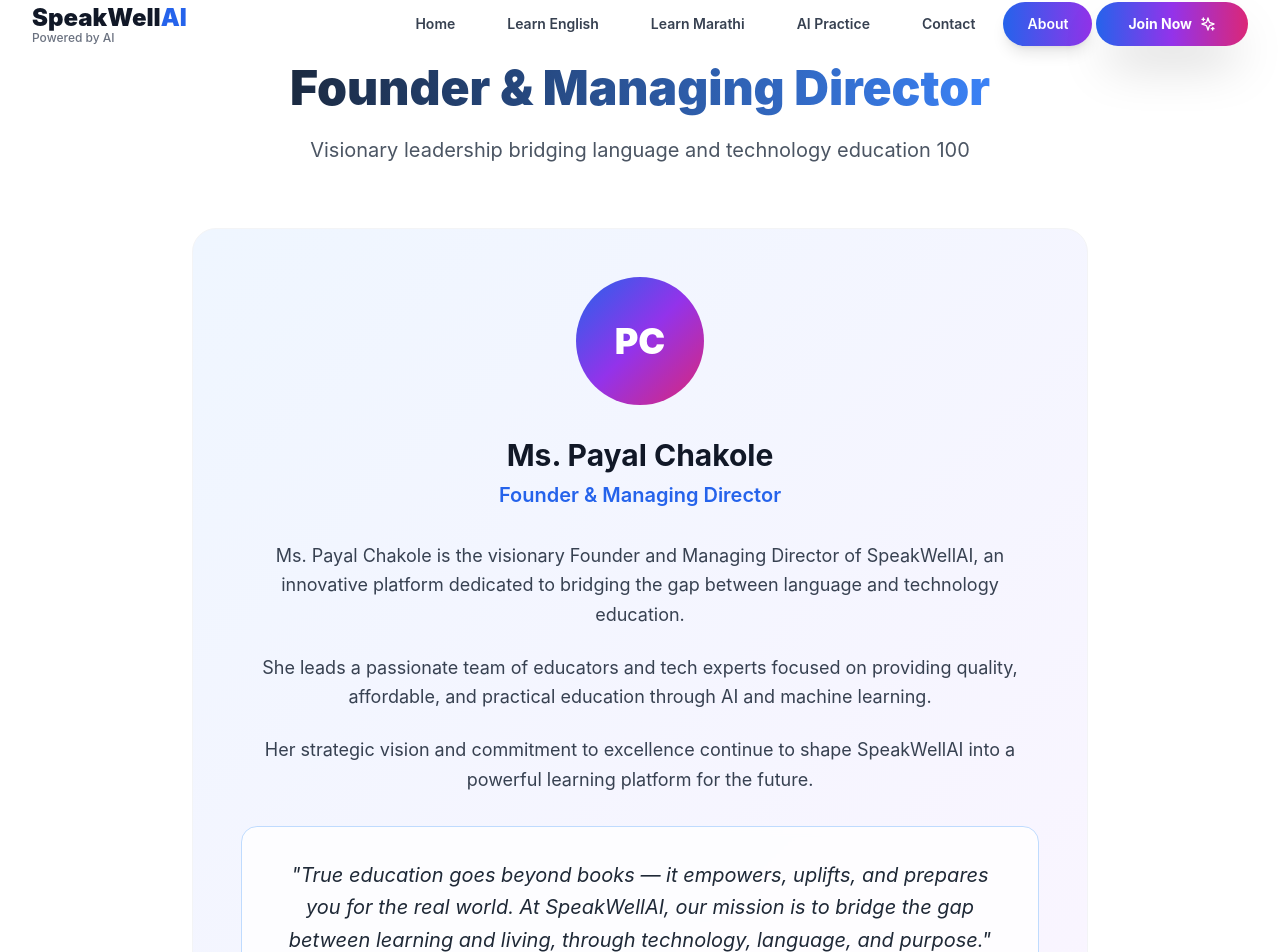
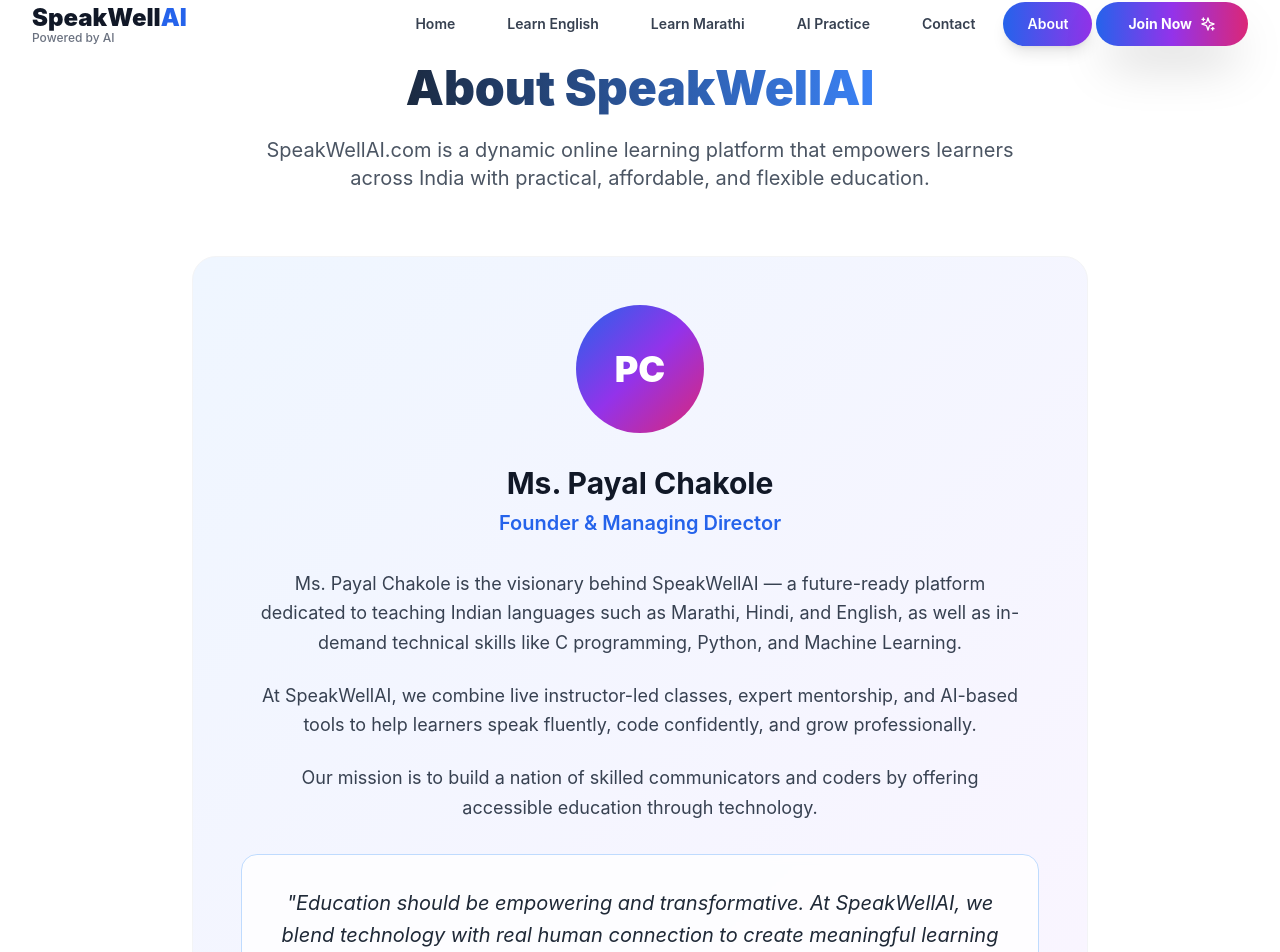
Before and after one commit to nikemod1/SpeakWellai, a React (Vite) app: page /about in a window 1280 px wide. Shown: the part 16-968 px from the top of the page. Built offline with nearby package versions, Linux system fonts and the light colour scheme.

Commit message:
Update About.tsx

```diff
--- a/src/pages/About.tsx
+++ b/src/pages/About.tsx
@@ -4,15 +4,15 @@
 const About: React.FC = () => {
   return (
     <div className="bg-white text-gray-900">
-      {/* Founder & Managing Director Section */}
+      {/* Founder & Platform Info Section */}
       <section className="py-20 bg-white">
         <div className="max-w-7xl mx-auto px-4 sm:px-6 lg:px-8">
           <div className="text-center mb-16">
             <h2 className="text-4xl md:text-5xl font-black text-gray-900 mb-6">
-              <span className="gradient-text">Founder & Managing Director</span>
+              <span className="gradient-text">About SpeakWellAI</span>
             </h2>
             <p className="text-xl text-gray-600 max-w-3xl mx-auto">
-              Visionary leadership bridging language and technology education 100
+              SpeakWellAI.com is a dynamic online learning platform that empowers learners across India with practical, affordable, and flexible education.
             </p>
           </div>
 
@@ -27,19 +27,19 @@
 
               <div className="text-gray-700 text-lg leading-relaxed mb-8 max-w-3xl mx-auto space-y-6">
                 <p>
-                  Ms. Payal Chakole is the visionary Founder and Managing Director of SpeakWellAI, an innovative platform dedicated to bridging the gap between language and technology education.
+                  Ms. Payal Chakole is the visionary behind SpeakWellAI — a future-ready platform dedicated to teaching Indian languages such as Marathi, Hindi, and English, as well as in-demand technical skills like C programming, Python, and Machine Learning.
                 </p>
                 <p>
-                  She leads a passionate team of educators and tech experts focused on providing quality, affordable, and practical education through AI and machine learning.
+                  At SpeakWellAI, we combine live instructor-led classes, expert mentorship, and AI-based tools to help learners speak fluently, code confidently, and grow professionally.
                 </p>
                 <p>
-                  Her strategic vision and commitment to excellence continue to shape SpeakWellAI into a powerful learning platform for the future.
+                  Our mission is to build a nation of skilled communicators and coders by offering accessible education through technology.
                 </p>
               </div>
 
               <div className="bg-white/80 backdrop-blur-sm rounded-2xl p-8 border border-blue-200">
                 <blockquote className="text-xl italic text-gray-800 leading-relaxed">
-                  "True education goes beyond books — it empowers, uplifts, and prepares you for the real world. At SpeakWellAI, our mission is to bridge the gap between learning and living, through technology, language, and purpose."
+                  "Education should be empowering and transformative. At SpeakWellAI, we blend technology with real human connection to create meaningful learning experiences for every student."
                 </blockquote>
                 <cite className="block mt-4 text-blue-600 font-semibold">— Ms. Payal Chakole</cite>
               </div>
@@ -56,7 +56,7 @@
               Leadership <span className="gradient-text">Excellence</span>
             </h2>
             <p className="text-xl text-gray-600 max-w-3xl mx-auto">
-              Key qualities that drive SpeakWellAI's success
+              Core values and traits driving SpeakWellAI's success
             </p>
           </div>
 
```
